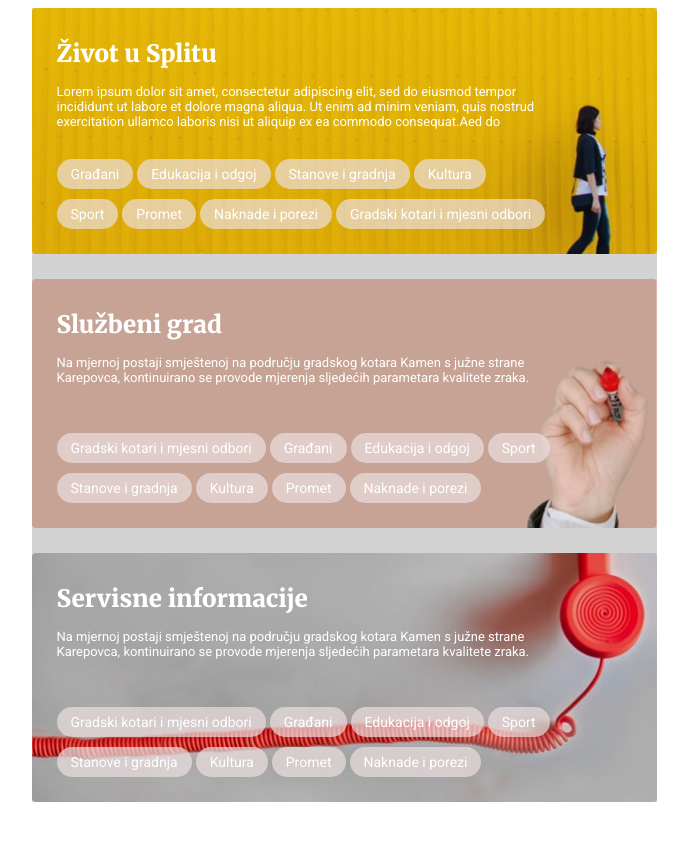
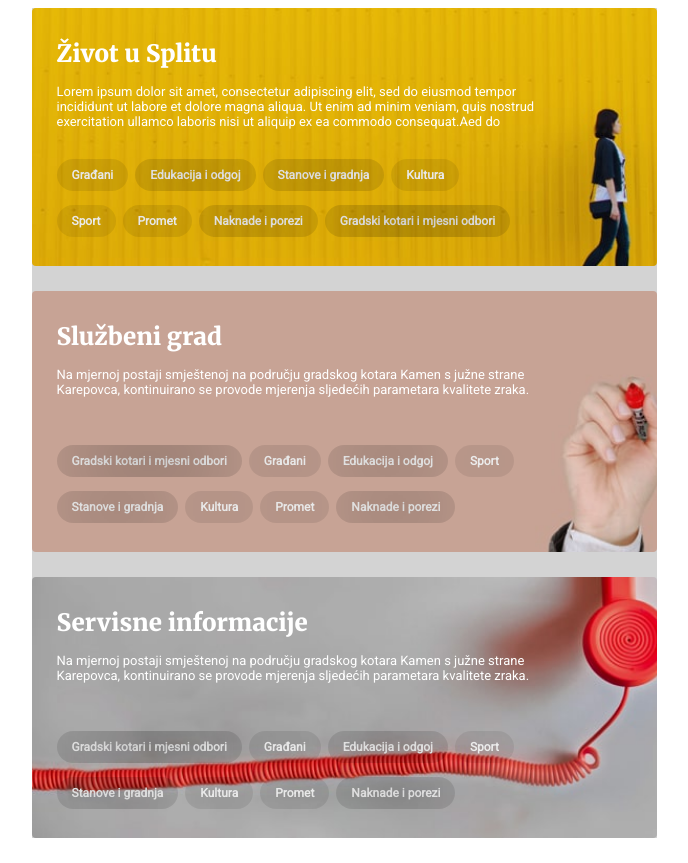
Before and after one commit to AnteVuletic/UI-Task-2, a plain HTML site: page index.html in a window 1280 px wide. Shown: the whole page, without its empty margins (296-984 px from the left). Before the commit the page ends 827 px from the top, so only its background shows below. Drawn offline with Linux system fonts and the light colour scheme.

Commit message:
Tried to make the blur effect, missed colors completely.

```diff
--- a/index.css
+++ b/index.css
@@ -12,7 +12,7 @@ p{
     font-family: 'Roboto', serif;
     font-size: 13px;
     color: white;
-    margin-bottom: 20px;
+    margin-bottom: 30px;
     margin-top: 0px;
 }
 article{
@@ -20,21 +20,44 @@ article{
     margin-bottom: 25px;
     border-radius: 4px;
     padding: 25px;
+    padding-bottom: 15px;
 }
-button{
-    font-weight: 400px;
+.btnSection{
+    margin-left: -3px;
+}
+.parentBtn{
+    position: relative;
+    margin-left: 3px;
+    margin-bottom: 10px;
+    display: inline-block;
+    height: 30px;
+    width: fit-content;
+    padding: 1px 15px;
+    border-radius: 30px;
+    overflow: hidden;
+}
+.backgroundBtn:hover{
+    filter: blur(90px);
+}
+.backgroundBtn{
+    position: absolute;
+    display: block;
+    top: 0;
+    left: 0;
+    width: 100%;
+    height: 100%;
+    background-color: black;
+    filter: blur(60px);
+    z-index: 0;
+}
+.contentBtn{
+    display: block;
+    font-weight: 600;
     font-family: 'Roboto', serif;
-    font-size: 14px;
+    line-height: 30px;
     color: white;
-    border-radius: 15px;
-    padding: 7px 14px;
-    border: 0px solid white;
-    background-color:rgba(236, 222, 222, 0.7);
-    margin-bottom: 0px;
-    margin-top: 10px;
-}
-button:hover{
-    background-color: rgba(236,222,222,0.85);
+    font-size: 12px;
+    z-index: 999;
 }
 #contentContainer{
     display: block;
--- a/index.html
+++ b/index.html
@@ -1,5 +1,6 @@
 <!DOCTYPE html>
 <html lang="en">
+
 <head>
     <meta charset="UTF-8">
     <meta name="viewport" content="width=device-width, initial-scale=1.0">
@@ -8,6 +9,7 @@
     <link rel="stylesheet" href="index.css" class="stylesheet">
     <title>Column-Task</title>
 </head>
+
 <body>
     <div id="contentContainer">
         <article id="articleOne">
@@ -17,15 +19,41 @@
                 incididunt ut labore et dolore magna aliqua. Ut enim ad minim veniam, quis nostrud <br>
                 exercitation ullamco laboris nisi ut aliquip ex ea commodo consequat.Aed do
             </p>
-            <button>Građani</button>
-            <button>Edukacija i odgoj</button>
-            <button>Stanove i gradnja</button>
-            <button>Kultura</button>
-            <br>
-            <button>Sport</button>
-            <button>Promet</button>
-            <button>Naknade i porezi</button>
-            <button>Gradski kotari i mjesni odbori</button>
+            <div class="btnSection">
+                <div class="parentBtn">
+                    <div class="backgroundBtn"></div>
+                    <div class="contentBtn">Građani</div>
+                </div>
+                <div class="parentBtn">
+                    <div class="backgroundBtn"></div>
+                    <div class="contentBtn">Edukacija i odgoj</div>
+                </div>
+                <div class="parentBtn">
+                    <div class="backgroundBtn"></div>
+                    <div class="contentBtn">Stanove i gradnja</div>
+                </div>
+                <div class="parentBtn">
+                    <div class="backgroundBtn"></div>
+                    <div class="contentBtn">Kultura</div>
+                </div>
+                <br>
+                <div class="parentBtn">
+                    <div class="backgroundBtn"></div>
+                    <div class="contentBtn">Sport</div>
+                </div>
+                <div class="parentBtn">
+                    <div class="backgroundBtn"></div>
+                    <div class="contentBtn">Promet</div>
+                </div>
+                <div class="parentBtn">
+                    <div class="backgroundBtn"></div>
+                    <div class="contentBtn">Naknade i porezi</div>
+                </div>
+                <div class="parentBtn">
+                    <div class="backgroundBtn"></div>
+                    <div class="contentBtn">Gradski kotari i mjesni odbori</div>
+                </div>
+            </div>
         </article>
         <article id="articleTwo">
             <h1>Službeni grad</h1>
@@ -34,15 +62,41 @@
                 Karepovca, kontinuirano se provode mjerenja sljedećih parametara kvalitete zraka.
             </p>
             <br>
-            <button>Gradski kotari i mjesni odbori</button>
-            <button>Građani</button>
-            <button>Edukacija i odgoj</button>
-            <button>Sport</button>
-            <br>
-            <button>Stanove i gradnja</button>
-            <button>Kultura</button>
-            <button>Promet</button>
-            <button>Naknade i porezi</button>
+            <div class="btnSection">
+                <div class="parentBtn">
+                    <div class="backgroundBtn"></div>
+                    <div class="contentBtn">Gradski kotari i mjesni odbori</div>
+                </div>
+                <div class="parentBtn">
+                    <div class="backgroundBtn"></div>
+                    <div class="contentBtn">Građani</div>
+                </div>
+                <div class="parentBtn">
+                    <div class="backgroundBtn"></div>
+                    <div class="contentBtn">Edukacija i odgoj</div>
+                </div>
+                <div class="parentBtn">
+                    <div class="backgroundBtn"></div>
+                    <div class="contentBtn">Sport</div>
+                </div>
+                <br>
+                <div class="parentBtn">
+                    <div class="backgroundBtn"></div>
+                    <div class="contentBtn">Stanove i gradnja</div>
+                </div>
+                <div class="parentBtn">
+                    <div class="backgroundBtn"></div>
+                    <div class="contentBtn">Kultura</div>
+                </div>
+                <div class="parentBtn">
+                    <div class="backgroundBtn"></div>
+                    <div class="contentBtn">Promet</div>
+                </div>
+                <div class="parentBtn">
+                    <div class="backgroundBtn"></div>
+                    <div class="contentBtn">Naknade i porezi</div>
+                </div>
+            </div>
         </article>
         <article id="articleThree">
             <h1>Servisne informacije</h1>
@@ -51,16 +105,43 @@
                 Karepovca, kontinuirano se provode mjerenja sljedećih parametara kvalitete zraka.
             </p>
             <br>
-            <button>Gradski kotari i mjesni odbori</button>
-            <button>Građani</button>
-            <button>Edukacija i odgoj</button>
-            <button>Sport</button>
-            <br>
-            <button>Stanove i gradnja</button>
-            <button>Kultura</button>
-            <button>Promet</button>
-            <button>Naknade i porezi</button>
+            <div class="btnSection">
+                <div class="parentBtn">
+                    <div class="backgroundBtn"></div>
+                    <div class="contentBtn">Gradski kotari i mjesni odbori</div>
+                </div>
+                <div class="parentBtn">
+                    <div class="backgroundBtn"></div>
+                    <div class="contentBtn">Građani</div>
+                </div>
+                <div class="parentBtn">
+                    <div class="backgroundBtn"></div>
+                    <div class="contentBtn">Edukacija i odgoj</div>
+                </div>
+                <div class="parentBtn">
+                    <div class="backgroundBtn"></div>
+                    <div class="contentBtn">Sport</div>
+                </div>
+                <br>
+                <div class="parentBtn">
+                    <div class="backgroundBtn"></div>
+                    <div class="contentBtn">Stanove i gradnja</div>
+                </div>
+                <div class="parentBtn">
+                    <div class="backgroundBtn"></div>
+                    <div class="contentBtn">Kultura</div>
+                </div>
+                <div class="parentBtn">
+                    <div class="backgroundBtn"></div>
+                    <div class="contentBtn">Promet</div>
+                </div>
+                <div class="parentBtn">
+                    <div class="backgroundBtn"></div>
+                    <div class="contentBtn">Naknade i porezi</div>
+                </div>
+        </div>
         </article>
     </div>
 </body>
+
 </html>
```
